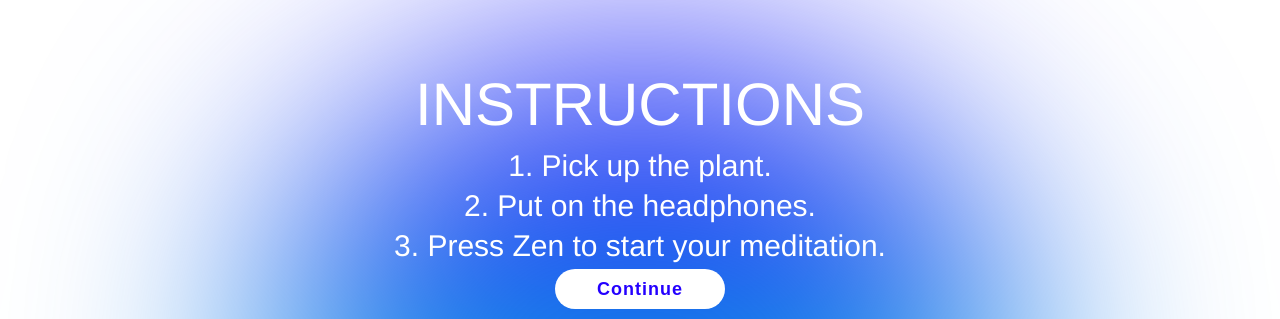
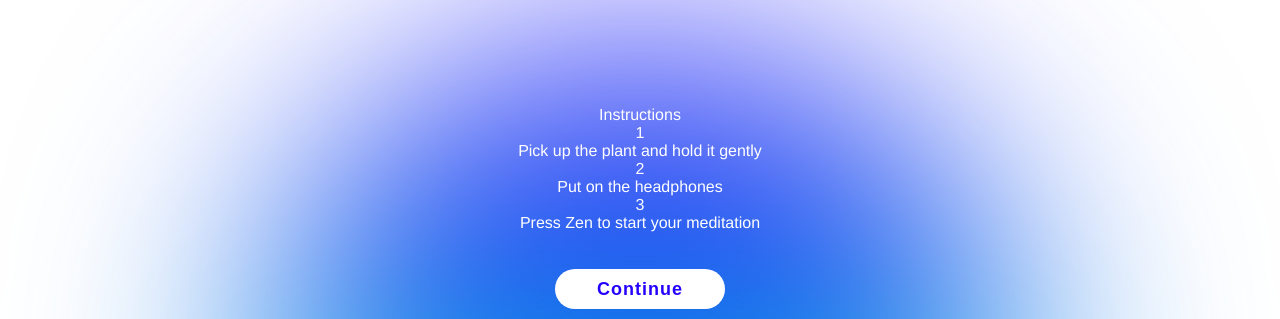
Before and after one commit to chanseox/zen-app, a React (Vite) app: page / in a window 1280 px wide. Shown: the part 231-550 px from the top of the page. Built offline with nearby package versions, Linux system fonts and the light colour scheme.

Commit message:
Add files via upload

```diff
--- a/src/pages/Instructions.jsx
+++ b/src/pages/Instructions.jsx
@@ -1,23 +1,25 @@
-import React, { useState } from 'react';
+import React from 'react';
 import '../styles/Instructions.css';
 
 function Instructions({ onClose }) {
-
   return (
     <div className="instructions-comp">
-    <div
-      className="dropdown"
-      onMouseEnter={() => setIsHovered(true)}
-      onMouseLeave={() => setIsHovered(false)}
-    >
-      <span>INSTRUCTIONS</span>
+      <p className="instructions-title">Instructions</p>
+      <div className="instructions-steps">
+        <div className="instruction-step">
+          <div className="step-num">1</div>
+          <p className="step-text">Pick up the plant and hold it gently</p>
+        </div>
+        <div className="instruction-step">
+          <div className="step-num">2</div>
+          <p className="step-text">Put on the headphones</p>
+        </div>
+        <div className="instruction-step">
+          <div className="step-num">3</div>
+          <p className="step-text">Press Zen to start your meditation</p>
+        </div>
       </div>
-        <div className="dropdown-content">
-          <p>1. Pick up the plant. </p>
-          <p>2. Put on the headphones. </p>
-          <p>3. Press Zen to start your meditation. </p>
-        </div>
-        <button className="instruction-button" onClick={onClose}>Continue</button>
+      <button className="instruction-button" onClick={onClose}>Continue</button>
     </div>
   );
 }
--- a/src/pages/MeditationSession.jsx
+++ b/src/pages/MeditationSession.jsx
@@ -1,91 +1,94 @@
-import { useState, useEffect, useRef } from 'react'
+import { useState } from 'react'
 import { motion, AnimatePresence } from 'framer-motion'
 import { useNavigate } from 'react-router-dom'
 import Camera from '../components/Camera'
-import AnimatedComponent from '../components/AnimatedComponent'
-import meditationMusic from '../assets/zen_music.mp3' // adjust path if needed
+import meditationMusic from '../assets/zen_music.mp3'
 import '../styles/MeditationSession.css'
+import { useEffect, useRef } from 'react'
 
 const steps = [
   {
-    content: <div className='lets-begin-container'>
+    content: (
+      <div className='lets-begin-container'>
         <div className='lets-begin-wrapper'>
           <h1 className='lb-message'>Let's Begin</h1>
         </div>
-    </div>,
-    duration: 1500, // visible for 2s
-    transition: 0.3, // animates in/out in 0.6s
-    delay: 0.6
+      </div>
+    ),
+    duration: 1500,
+    transition: 0.3,
+    delay: 0.6,
   },
   {
-    content: <div className='camera-component'>
+    content: (
+      <div className='camera-component'>
         <Camera />
-    </div>,
+      </div>
+    ),
     duration: 10000,
     transition: 0.3,
-    delay: 0.8
+    delay: 0.8,
   },
   {
-    content: <div className='text-container'>
+    content: (
+      <div className='text-container'>
         <h1 className='text-title'>Breathe in...</h1>
         <p className='text-subtitle'>and hold</p>
-    </div>,
+      </div>
+    ),
     duration: 7000,
     transition: 0.3,
-    delay: 0.8
+    delay: 0.8,
   },
   {
-    content: <div className='text-container'>
+    content: (
+      <div className='text-container'>
         <h1 className='text-title'>Breathe out...</h1>
-    </div>,
+      </div>
+    ),
     duration: 7000,
     transition: 0.3,
-    delay: 0.8
+    delay: 0.8,
   },
   {
-    content: <div className='camera-component'>
+    content: (
+      <div className='camera-component'>
         <Camera />
-    </div>,
+      </div>
+    ),
     duration: 4000,
     transition: 0.3,
-    delay: 0.8
+    delay: 0.8,
   },
   {
-    content: <div className='text-container'>
+    content: (
+      <div className='text-container'>
         <h1 className='text-title'>Great work today!</h1>
         <p className='text-subtitle'>Let's record your meditation session.</p>
-    </div>,
+      </div>
+    ),
     duration: 4000,
     transition: 0.3,
-    delay: 0.8
-  }
+    delay: 0.8,
+  },
 ]
-
-/*
-Let's Begin: .5 secs
-Camera: 10 secs
-Breathe in: 5 secs
-Breath out: 5 secs
-Camera: 4 secs
-Great Work Today: .8 secs
- */
 
 export default function MeditationSession () {
   const [stepIndex, setStepIndex] = useState(0)
+  const [paused, setPaused] = useState(false)
   const currentStep = steps[stepIndex]
   const navigate = useNavigate()
   const audioRef = useRef(null)
+  const timeoutRef = useRef(null)
 
+  // Start music on mount
   useEffect(() => {
-    // Start music on first render
     if (audioRef.current) {
       audioRef.current.play().catch(err => {
         console.log('Audio playback failed:', err)
       })
     }
-
     return () => {
-      // Stop music when component unmounts (user navigates away)
       if (audioRef.current) {
         audioRef.current.pause()
         audioRef.current.currentTime = 0
@@ -93,34 +96,55 @@ export default function MeditationSession () {
     }
   }, [])
 
+  // Step progression
   useEffect(() => {
+    if (paused) return
+
     const currentStep = steps[stepIndex]
     if (stepIndex < steps.length - 1) {
-      const timeout = setTimeout(() => {
+      timeoutRef.current = setTimeout(() => {
         setStepIndex(prev => prev + 1)
-      }, currentStep.duration) // Adjusting for delay
-      return () => clearTimeout(timeout)
+      }, currentStep.duration)
     } else {
-      // Once the sequence finishes, navigate to the next page
-      setTimeout(() => {
-        navigate('/trigger_selection') // Replace '/next-page' with your target path
+      timeoutRef.current = setTimeout(() => {
+        navigate('/trigger_selection')
       }, currentStep.duration)
     }
-  }, [stepIndex, navigate])
+
+    return () => clearTimeout(timeoutRef.current)
+  }, [stepIndex, navigate, paused])
+
+  const handleBack = () => {
+    clearTimeout(timeoutRef.current)
+    if (audioRef.current) {
+      audioRef.current.pause()
+      audioRef.current.currentTime = 0
+    }
+    navigate('/')
+  }
 
   return (
     <>
       <audio ref={audioRef} src={meditationMusic} loop />
+
+      {/* Back button — only show on first step so it doesn't interrupt the session */}
+      {stepIndex === 0 && (
+        <button className='back-button' onClick={handleBack}>
+          ← Back
+        </button>
+      )}
+
       <AnimatePresence>
         <motion.div
           className='background'
-          key={5} // Apply key to make background animate on step change
+          key={5}
           initial={{ opacity: 0, scale: 1 }}
           animate={{ opacity: 1, scale: 1 }}
           exit={{ opacity: 0, scale: 1 }}
           transition={{ duration: 1 }}
         />
       </AnimatePresence>
+
       <AnimatePresence>
         <motion.div
           key={stepIndex}
@@ -128,45 +152,14 @@ export default function MeditationSession () {
           animate={{ opacity: 1, y: 0 }}
           exit={{ opacity: 0, y: 0 }}
           transition={{
-            delay: currentStep.delay || 0, // optional fallback
-            duration: currentStep.transition
+            delay: currentStep.delay || 0,
+            duration: currentStep.transition,
           }}
           className='meditation-step'
         >
           {currentStep.content}
         </motion.div>
       </AnimatePresence>
-      {/* <div className="svg-animation-container">
-        <AnimatedComponent />
-      </div> */}
     </>
   )
 }
-
-{/* <>
-      <AnimatePresence>
-        <motion.div
-          className='background'
-          key={5} // Apply key to make background animate on step change
-          initial={{ opacity: 0, scale: 1 }}
-          animate={{ opacity: 1, scale: 1 }}
-          exit={{ opacity: 0, scale: 1 }}
-          transition={{ duration: 1 }}
-        />
-      </AnimatePresence>
-      <AnimatePresence>
-        <motion.div
-          key={stepIndex}
-          initial={{ opacity: 0, y: 0 }}
-          animate={{ opacity: 1, y: 0 }}
-          exit={{ opacity: 0, y: 0 }}
-          transition={{
-            delay: currentStep.delay || 0, // optional fallback
-            duration: currentStep.transition
-          }}
-          className='meditation-step'
-        >
-          {currentStep.content}
-        </motion.div>
-      </AnimatePresence>
-    </> */}
--- a/src/pages/SessionResult.jsx
+++ b/src/pages/SessionResult.jsx
@@ -7,35 +7,22 @@ export default function SessionResult () {
   const location = useLocation()
   const { selectedTriggers = [], selectedEmotions = [] } = location.state || {}
   const [name, setName] = useState('')
-  const navigate = useNavigate();
+  const navigate = useNavigate()
 
   const handleSubmit = () => {
     if (name) {
-      // Create a new bubble entry with name, triggers, and emotions
       const newBubble = {
         name,
         emotions: selectedEmotions,
         triggers: selectedTriggers,
       }
-      // Get existing bubbles from localStorage
       const stored = localStorage.getItem('bubbles')
       const parsed = stored ? JSON.parse(stored) : []
-
-      // Add new bubble
       const updatedBubbles = [newBubble, ...parsed]
-
-      // Save to localStorage
       localStorage.setItem('bubbles', JSON.stringify(updatedBubbles))
-
-      // Navigate without needing to pass state
       navigate('/emotion')
     }
   }
-
-  console.log(name);
-
-  console.log('Selected Triggers:', selectedTriggers)
-  console.log('Selected Emotions:', selectedEmotions)
 
   return (
     <div className='session-result-page'>
@@ -62,8 +49,7 @@ export default function SessionResult () {
       <div className="result-submit-button">
         <div className="wrapper">
           <button className="submit-btn" onClick={handleSubmit}>
-            <span>Submit</span>
-                <path d="M29.049,5.009L28.19,4.151c-0.943-0.945-2.488-0.945-3.434,0L10.172,18.737l-5.175-5.173c-0.943-0.944-2.489-0.944-3.432,0.001l-0.858,0.857c-0.943,0.944-0.943,2.489,0,3.433l7.744,7.752c0.944,0.943,2.489,0.943,3.433,0L29.049,8.442C29.991,7.498,29.991,5.953,29.049,5.009z"/>
+            Submit
           </button>
         </div>
       </div>
```
Lines whose indentation alone changed are shown as unchanged.
